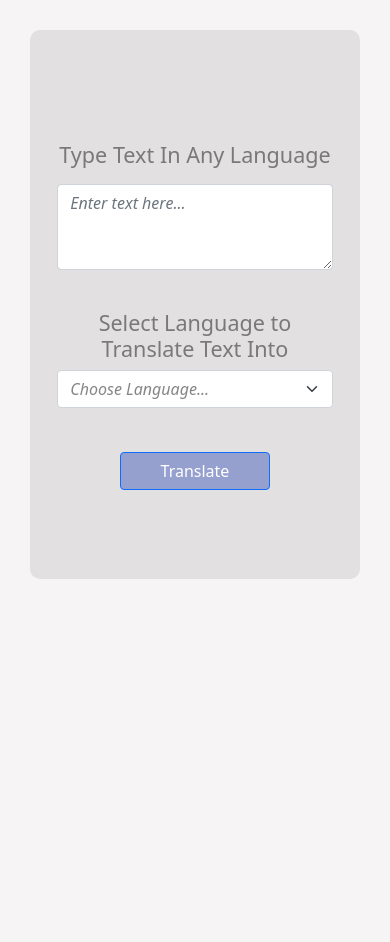
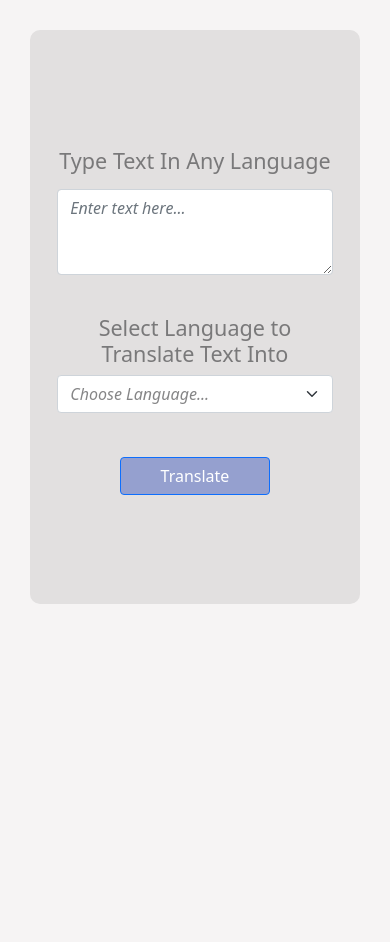
Before and after one commit to byron42/django-translator, a Django app: page / in a window 390 px wide. Shown: the part 71-1013 px from the top of the page. Before the commit the page ends 650 px from the top, so only its background shows below. Run offline with Django 4.2, Linux system fonts and the light colour scheme.

Commit message:
still dialing in css for responsiveness

```diff
--- a/translator_app/static/Translator/site.css
+++ b/translator_app/static/Translator/site.css
@@ -75,10 +75,11 @@ select {
 
 @media only screen and (max-width: 400px) {
     .content-height {
-        min-height: 65vh !important;
+        min-height: 68vh !important;
         /* max-height: 50vh !important; */
         margin-bottom: 40vh !important;
-        padding-top: 35px;
+        padding-top: 20px;
+        /* padding-bottom: 30px !important; */
         overflow: auto;
       }
 }
```
